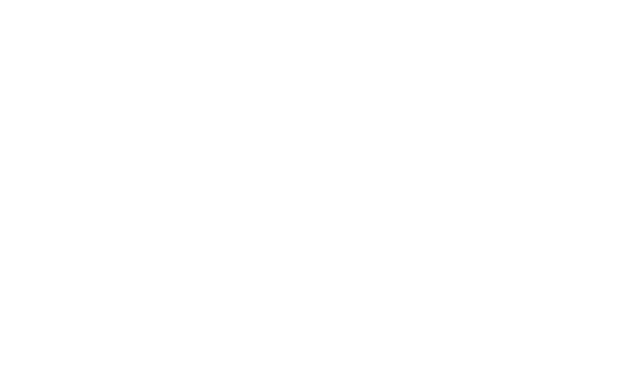
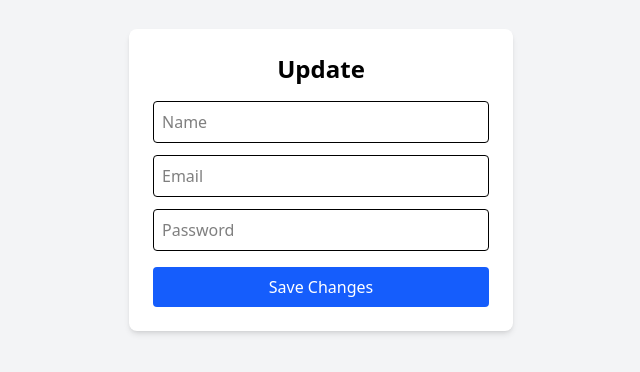
Before and after one commit to batwalsanket04/Login-Sign-up-with-backend, a React app in the folder frontEnd/: page /update/1 in a window 1280 px wide. Before the commit this address had no page. Shown: the part 220-592 px from the top of the page, without its empty margins (319-959 px from the left). Built offline with nearby package versions, Linux system fonts and the light colour scheme; no server answers; the HTML template or start-up script is replaced by a standard one.

Commit message:
COMPLATED THE UPDATE FORM

```diff
--- a/frontEnd/src/App.jsx
+++ b/frontEnd/src/App.jsx
@@ -3,6 +3,7 @@
 import Register from './Register'
 import Login from './Login'
 import UserData from './UserData'
+import Update from './Update'
 
  const App = () => {
    return (
@@ -12,6 +13,8 @@
           <Route path='/' element={<Register/>}/>
           <Route path='/login' element={<Login/>}/>
           <Route path='/userdata' element={<UserData/>}/>
+          <Route path='/update/:id' element={<Update/>}/>
+
 
 
         </Routes>
--- a/frontEnd/src/Register.jsx
+++ b/frontEnd/src/Register.jsx
@@ -71,6 +71,15 @@
             Register
           </button>
         </form>
+        <NavLink to="/userdata">
+  <button
+    type="button"
+    className="w-full mt-3 bg-green-600 text-white py-2 rounded hover:bg-green-700"
+  >
+    See Users
+  </button>
+</NavLink>
+
 
         <p className="text-center text-sm mt-4">
           Already have an account?
--- /dev/null
+++ b/frontEnd/src/Update.jsx
@@ -0,0 +1,88 @@
+import axios from "axios";
+import React from "react";
+import { useEffect } from "react";
+import { useState } from "react";
+import { useNavigate, useParams } from "react-router-dom";
+
+const Update = () => {
+    const {id}=useParams();
+    const nav=useNavigate()
+    const [data,setData]=useState({name:"",email:"", password:""})
+
+    useEffect(()=>{
+        const FetchData=async()=>{
+  try {
+    const result= await axios.get(`http://127.0.0.1:3000/api/user/byid/${id}`)
+     setData(result.data.user)
+  } catch (error) {
+     console.log(error)
+  }
+        }
+     FetchData()
+    },[id])
+
+
+    const handleForm=(e)=>{
+        const{name,value}=e.target;
+        setData({...data ,[name]:value})
+    }
+
+    const handleSubmit=async(e)=>{
+        e.preventDefault();
+try {
+    const result=await axios.put(`http://127.0.0.1:3000/api/user/update/${id}`,data)
+    setData((prev)=>prev.filter((val)=>val._id!==id))
+    alert(result.data.message || "user Updated Successfully..")
+    nav("/userdata")
+} catch (error) {
+    alert(error.result?.data?.message)
+}
+    }
+
+  return (
+    <div>
+      <div class="min-h-screen flex items-center justify-center bg-gray-100">
+        <div class="bg-white p-6 rounded-lg shadow-md w-96">
+          <h2 class="text-2xl font-bold mb-4 text-center">Update</h2>
+
+          <form onSubmit={handleSubmit}>
+            <input
+              type="text"
+              id="name"
+              name="name"
+              value={data.name}
+              onChange={handleForm}
+              placeholder="Name"
+              class="w-full p-2 border rounded mb-3"
+            />
+            <input
+              type="email"
+              id="email"
+              onChange={(e)=>handleForm(e)}
+              value={data.email}
+              name="email"
+
+              placeholder="Email"
+              class="w-full p-2 border rounded mb-3"
+            />
+            <input
+              type="password"
+              id="password"
+              name="password"
+              onChange={(e)=>handleForm(e)}
+              value={data.password}
+              placeholder="Password"
+              class="w-full p-2 border rounded mb-4"
+            />
+
+            <button class="w-full bg-blue-600 text-white py-2 rounded">
+              Save Changes
+            </button>
+          </form>
+        </div>
+      </div>
+    </div>
+  );
+};
+
+export default Update;
--- a/frontEnd/src/UserData.jsx
+++ b/frontEnd/src/UserData.jsx
@@ -74,7 +74,7 @@
                     {val.email}
                   </td>
                   <td className="px-6 py-3 text-center space-x-2">
-                    <NavLink to={`/edituser/${val._id}`}>
+                    <NavLink to={`/update/${val._id}`}>
                       <button className="bg-blue-500 text-white px-3 py-1 rounded hover:bg-blue-600">
                         Edit
                       </button>
@@ -86,6 +86,13 @@
                     >
                       Delete
                     </button>
+                   <NavLink to={"/"}>
+                     <button
+                      className="bg-green-500 text-white px-3 py-1 rounded hover:bg-green-600"
+                    >
+                      Register
+                    </button>
+                   </NavLink>
                   </td>
                 </tr>
               ))}
```
